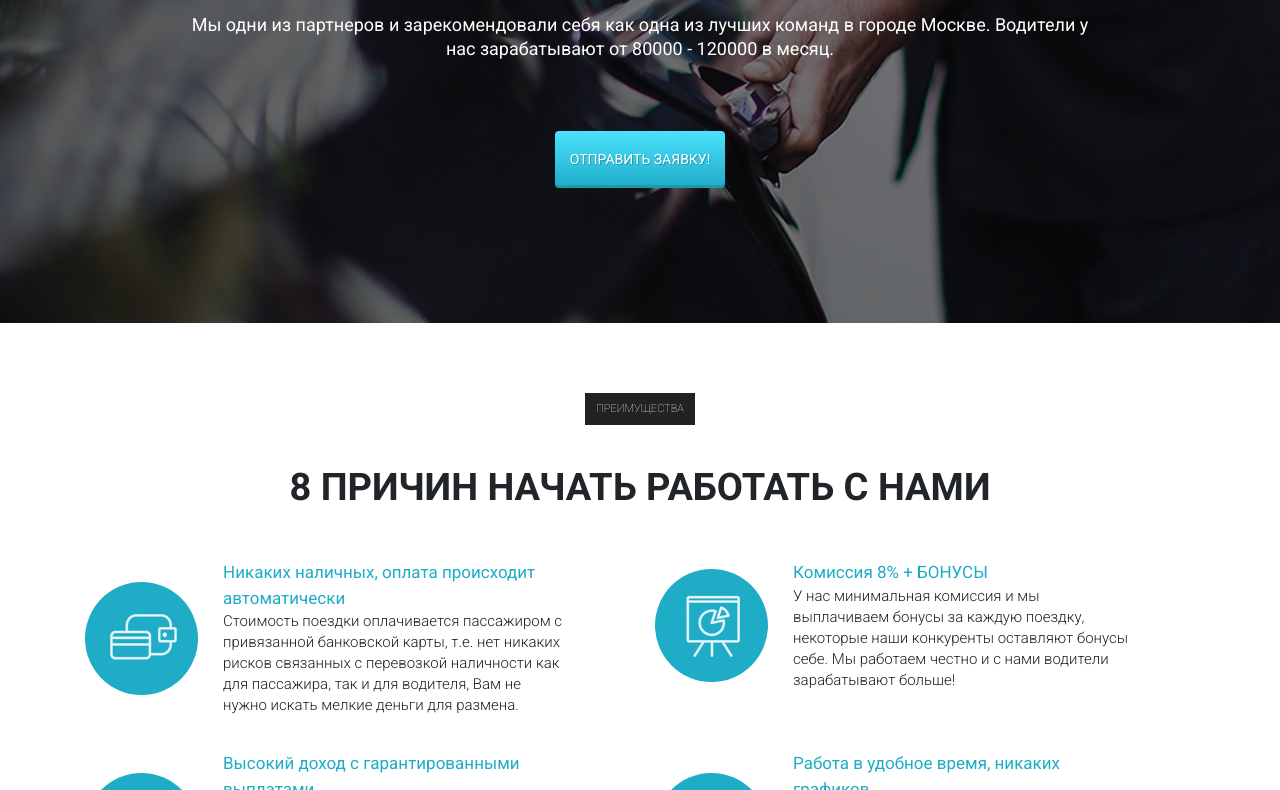
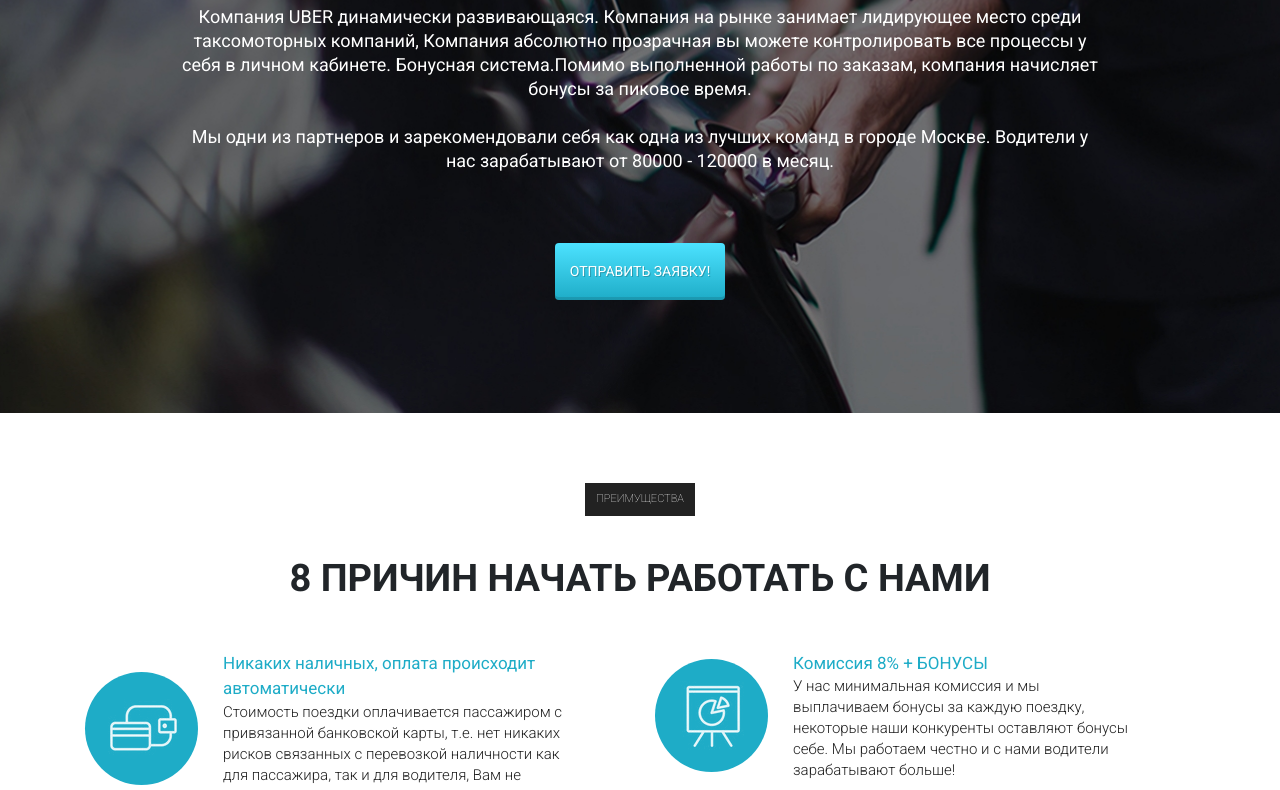
Before and after one commit to SuperKusya/Uber, a website: page app/index.html in a window 1280 px wide. Shown: the part 387-1177 px from the top of the page. Drawn offline with nearby package versions, Linux system fonts and the light colour scheme; files that its build step writes are made by us from their sources; files whose address does not match are found by name.

Commit message:
fix first screen for display with high resolution

```diff
--- a/app/sass/_general.sass
+++ b/app/sass/_general.sass
@@ -91,7 +91,9 @@ img
 	color: #fff
 	text-align: center
 	padding-top: 150px
-	padding-bottom: 135px
+	height: 100vh
+	display: flex
+	align-items: center
 
 	&_btn
 		padding: 18px 15px
```
